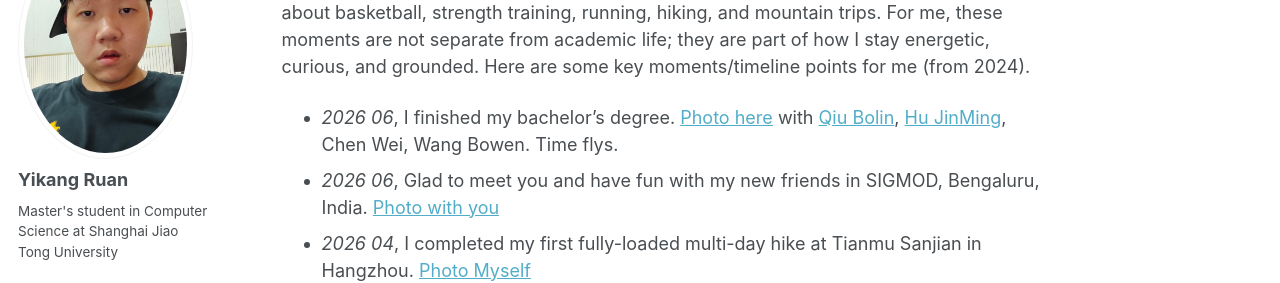
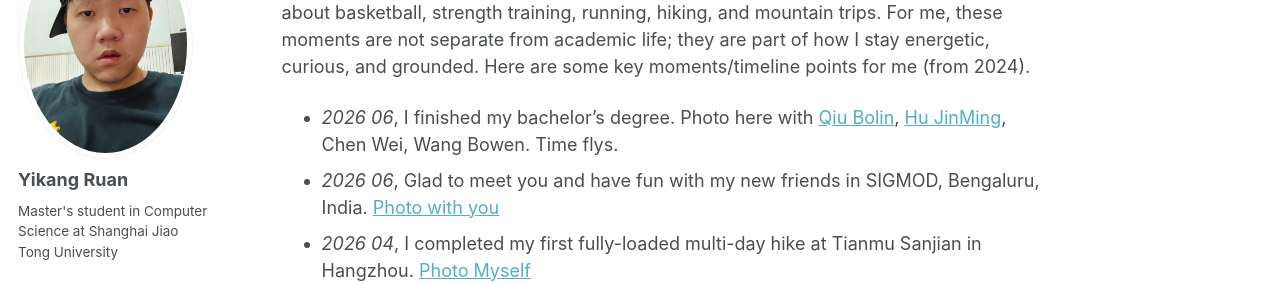
Before and after one commit to YiconRain/YiconRain.github.io, a Jekyll site: the page built from _pages/my-life.md, in a window 1280 px wide and 1133 px high. Shown: the part 171-454 px from the top of the window. Built offline with Jekyll 4.4.1, drawn with Linux system fonts in a browser that asks for light colours; some web fonts are replaced; a script bundle is joined from its source files by our own code; library files that are not in the unit come from our copies; some of the changed lines change nothing that is shown.

Commit message:
update: CV

```diff
--- a/_pages/my-life.md
+++ b/_pages/my-life.md
@@ -8,7 +8,7 @@ author_profile: true
 
 I am a person who genuinely enjoys life beyond research. I am especially passionate about basketball, strength training, running, hiking, and mountain trips. For me, these moments are not separate from academic life; they are part of how I stay energetic, curious, and grounded. Here are some key moments/timeline points for me (from 2024).
 
-- *2026 06*, I finished my bachelor's degree. [Photo here](/files/SIGMOD.jpg) with [Qiu Bolin](https://scholar.google.com/citations?user=GxM3q_oAAAAJ&hl=en), [Hu JinMing](https://jmh2003.github.io/), Chen Wei, Wang Bowen. Time flys.
+- *2026 06*, I finished my bachelor's degree. Photo here with [Qiu Bolin](https://scholar.google.com/citations?user=GxM3q_oAAAAJ&hl=en), [Hu JinMing](https://jmh2003.github.io/), Chen Wei, Wang Bowen. Time flys.
 - *2026 06*, Glad to meet you and have fun with my new friends in SIGMOD, Bengaluru, India. [Photo with you](/files/SIGMOD.jpg)
 - *2026 04*, I completed my first fully-loaded multi-day hike at Tianmu Sanjian in Hangzhou. [Photo Myself](/files/tianmu.jpg)
 - *2026 01*, I cycled **500 km** from SJTU Minhang Campus back to my hometown (Guangfeng, Shangrao, Jiangxi) for the Chinese New Year — a **4-day ride**. Glad to meet Junjie and Jason. [Photo with Junjie and Jason](/files/riding_home.jpg)
```
Also changed, not shown: 1 other file.
